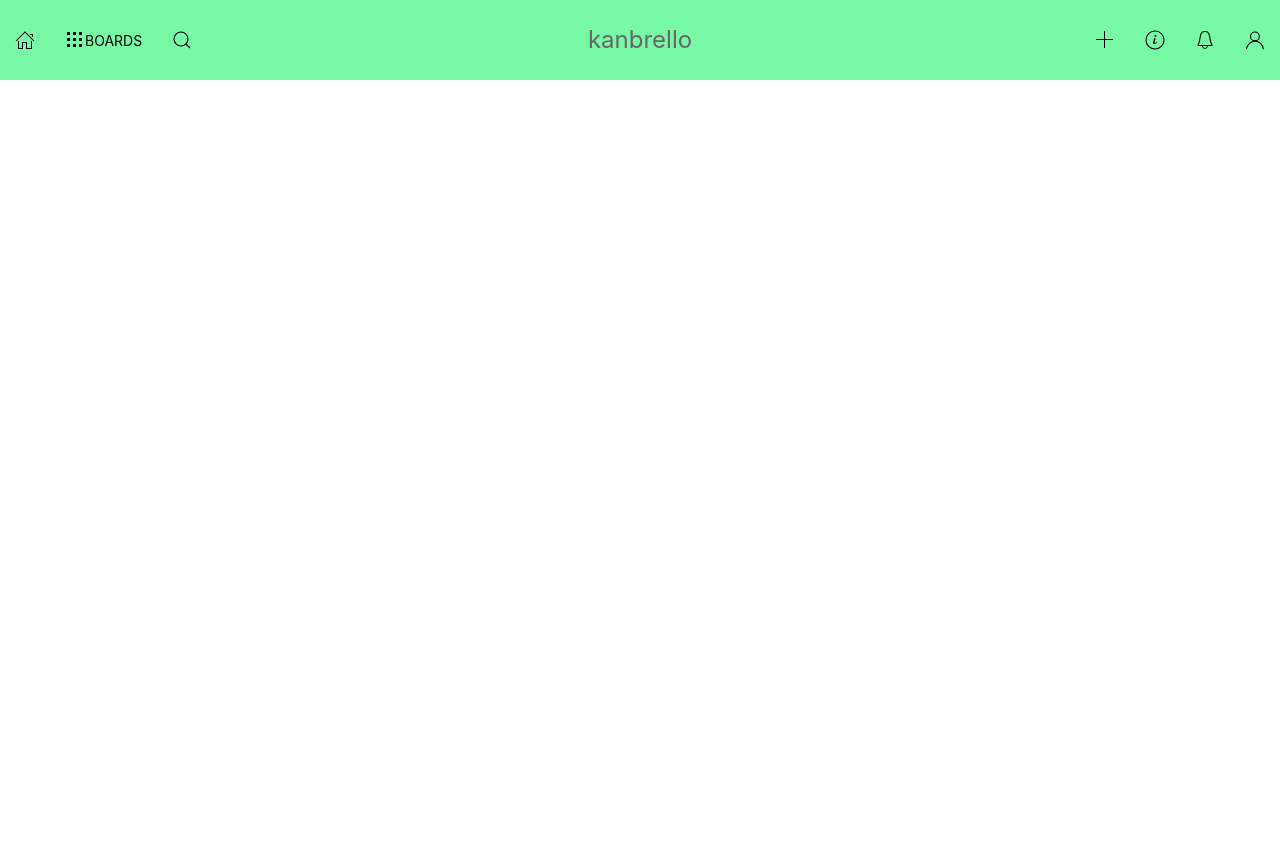
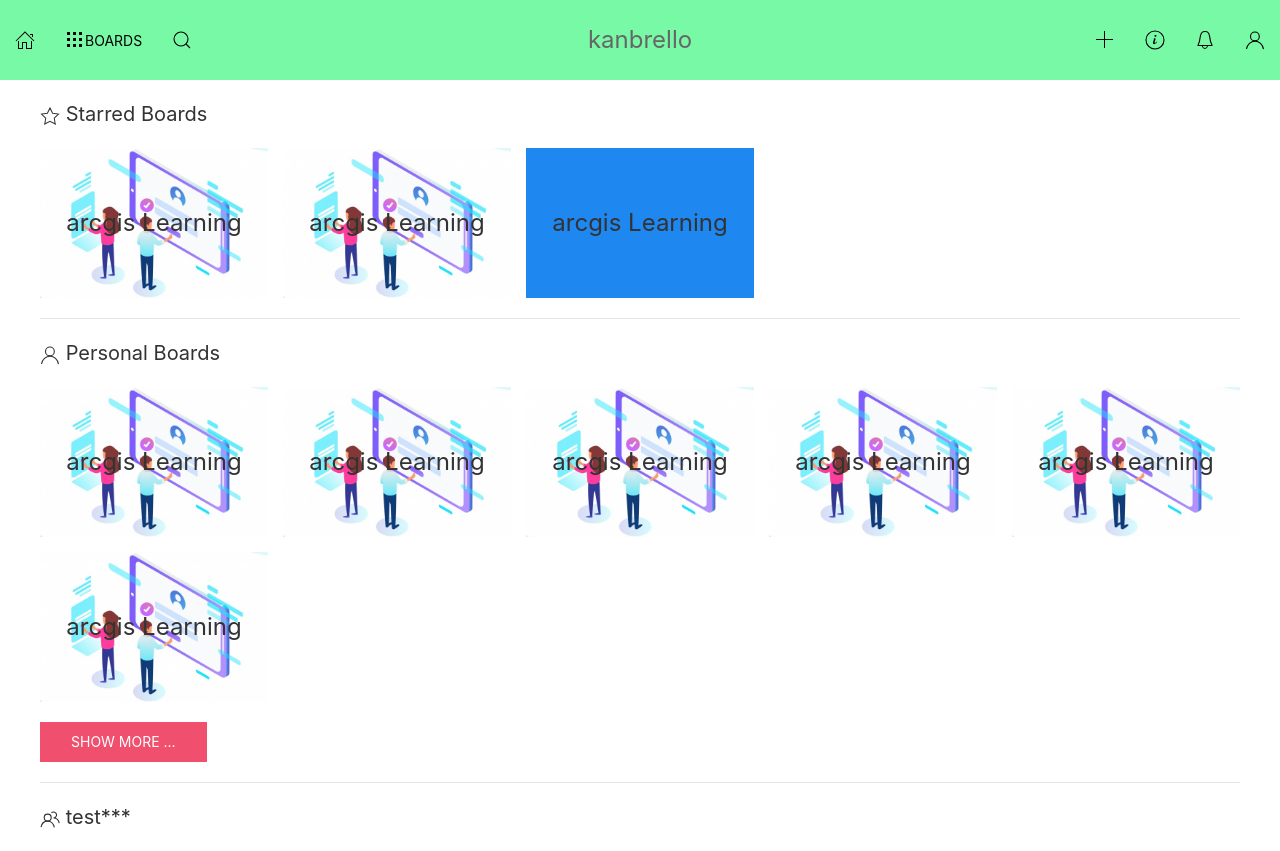
Before and after one commit to scyrencop/kanbrello-client, a React (Create React App) app: page / in a window 1280 px wide. Before the commit the page ends 800 px from the top, so only its background shows below. Built offline with nearby package versions, Linux system fonts and the light colour scheme.

Commit message:
adding main

```diff
--- /dev/null
+++ b/src/components/Main.jsx
@@ -0,0 +1,87 @@
+import React, { Component } from "react";
+import LoginImage from "../images/login.jpg"
+class Main extends Component {
+  render() {
+    return (
+      <div className="uk-container">
+        <div className="section-1">
+          <h4>
+            <span uk-icon="star" /> Starred Boards
+          </h4>
+          <div
+            class="uk-child-width-1-5@m uk-grid-small uk-grid-match"
+            data-uk-grid="true"
+          >
+            <div>
+            <div class="uk-background-cover uk-height-small uk-panel uk-flex uk-flex-center uk-flex-middle" style={{backgroundImage: `url(${LoginImage})`}}>
+                <h3 class="uk-card-title">arcgis Learning</h3>
+              </div>
+            </div>
+            <div>
+              <div class="uk-background-cover uk-height-small uk-panel uk-flex uk-flex-center uk-flex-middle" style={{backgroundImage: `url(${LoginImage})`}}>
+                <h3 class="uk-card-title">arcgis Learning</h3>
+              </div>
+            </div>
+            <div>
+            <div class="uk-background-cover uk-height-small uk-panel uk-flex uk-flex-center uk-flex-middle" style={{background: "#1e87f0"}}>
+                <h3 class="uk-card-title">arcgis Learning</h3>
+            </div>
+            </div>
+          </div>
+        </div>
+        <hr/>
+        <div className="section-2">
+          <h4>
+            <span uk-icon="user" /> Personal Boards
+          </h4>
+          <div class="uk-child-width-1-5@m uk-grid-small uk-grid-match" data-uk-grid="true" >
+
+          <div>
+              <div class="uk-background-cover uk-height-small uk-panel uk-flex uk-flex-center uk-flex-middle" style={{backgroundImage: `url(${LoginImage})`}}>
+                <h3 class="uk-card-title">arcgis Learning</h3>
+              </div>
+            </div>
+            <div>
+              <div class="uk-background-cover uk-height-small uk-panel uk-flex uk-flex-center uk-flex-middle" style={{backgroundImage: `url(${LoginImage})`}}>
+                <h3 class="uk-card-title">arcgis Learning</h3>
+              </div>
+            </div>
+            <div>
+              <div class="uk-background-cover uk-height-small uk-panel uk-flex uk-flex-center uk-flex-middle" style={{backgroundImage: `url(${LoginImage})`}}>
+                <h3 class="uk-card-title">arcgis Learning</h3>
+              </div>
+            </div>
+            <div>
+              <div class="uk-background-cover uk-height-small uk-panel uk-flex uk-flex-center uk-flex-middle" style={{backgroundImage: `url(${LoginImage})`}}>
+                <h3 class="uk-card-title">arcgis Learning</h3>
+              </div>
+            </div>
+            <div>
+              <div class="uk-background-cover uk-height-small uk-panel uk-flex uk-flex-center uk-flex-middle" style={{backgroundImage: `url(${LoginImage})`}}>
+                <h3 class="uk-card-title">arcgis Learning</h3>
+              </div>
+            </div>
+
+            <div>
+              <div class="uk-background-cover uk-height-small uk-panel uk-flex uk-flex-center uk-flex-middle" style={{backgroundImage: `url(${LoginImage})`}}>
+                <h3 class="uk-card-title">arcgis Learning</h3>
+              </div>
+            </div>
+
+          </div>
+           <div className="uk-margin">
+            <a href="dd" className="uk-button uk-button-danger">Show More ...</a>
+         </div>
+        </div>
+        <hr/>
+        <div className="section-3">
+        <h4>
+            <span uk-icon="users" /> test***
+          </h4>
+        </div>
+      </div>
+    );
+  }
+}
+
+export default Main;
--- a/src/containers/App.js
+++ b/src/containers/App.js
@@ -1,10 +1,17 @@
 import React, { Component } from "react";
 import Login from "../components/login";
 import NavBar from "../components/navBar";
+import Main from "../components/Main";
+
 import "./App.css";
 class App extends Component {
   render() {
-    return <NavBar />;
+    return (
+      <div>
+         <NavBar />
+         <Main/>
+      </div>
+    );
   }
 }
 
```
